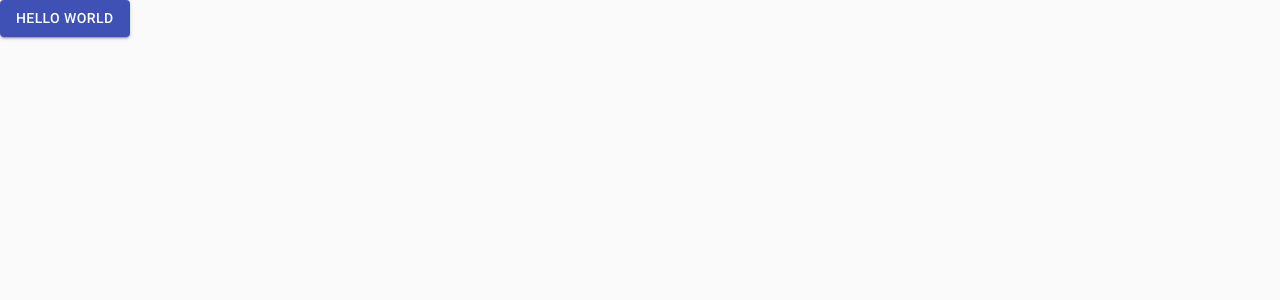
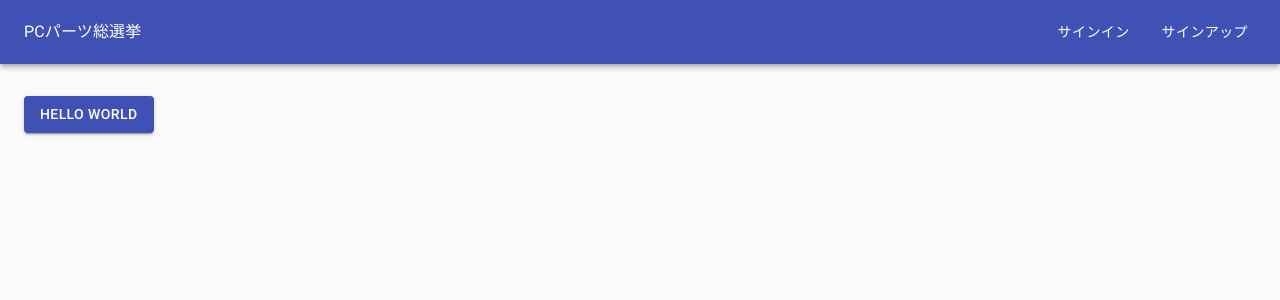
Before and after one commit to hota1024/sh-pc-part-vote-ui, a Next.js app: page / in a window 1280 px wide. Shown: the top 300 px of the page. Built offline with nearby package versions, Linux system fonts and the light colour scheme.

Commit message:
💄 add MainLayout to / page

```diff
--- a/src/pages/index.tsx
+++ b/src/pages/index.tsx
@@ -1,6 +1,7 @@
 import { Button } from '@material-ui/core'
 import { NextPage } from 'next'
 import Head from 'next/head'
+import { MainLayout } from '../layouts/MainLayout'
 
 /**
  * HomePage component.
@@ -12,11 +13,11 @@ export const HomePage: NextPage = () => {
         <title>home - sh-pc-part-vote-ui</title>
       </Head>
 
-      <div>
+      <MainLayout>
         <Button color="primary" variant="contained">
           hello world
         </Button>
-      </div>
+      </MainLayout>
     </>
   )
 }
```
